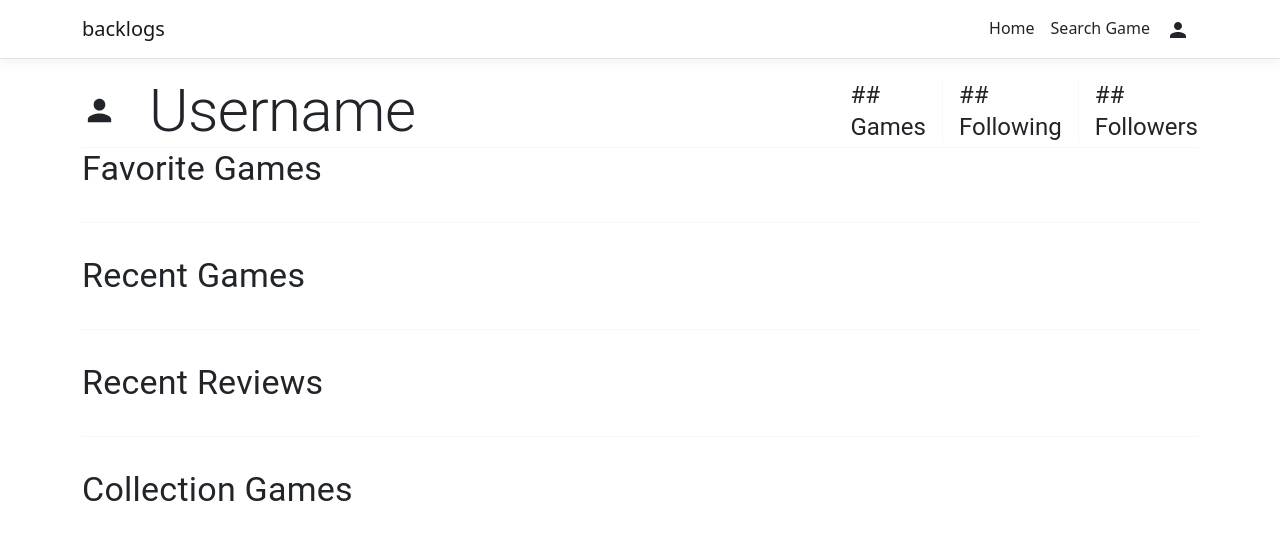
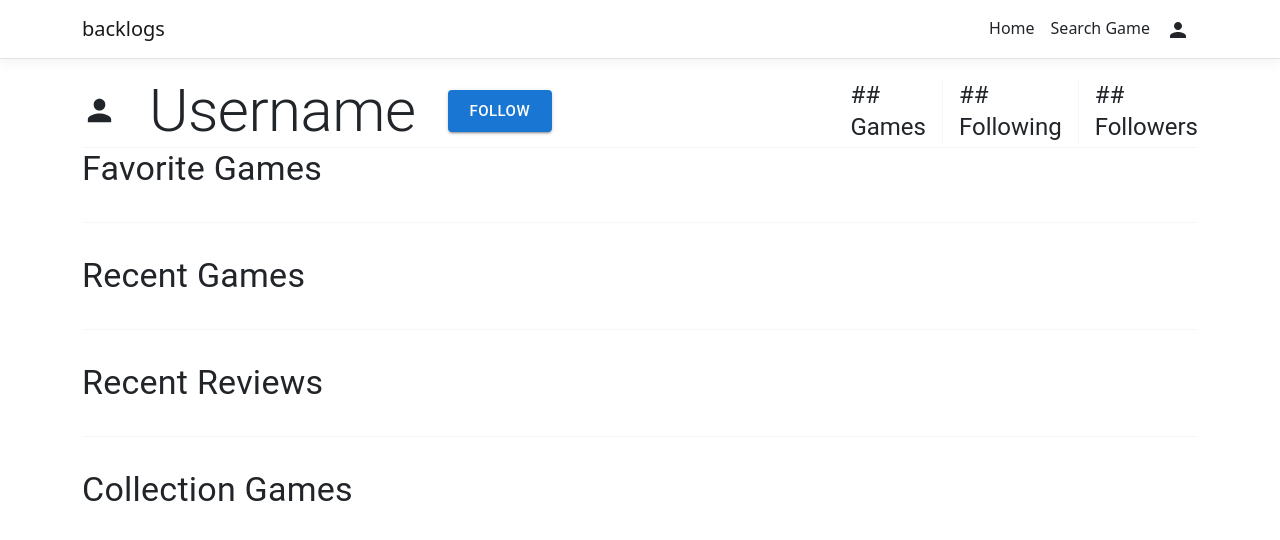
Before and after one commit to The-Appletuns/backlogs, a React (Create React App) app in the folder ClientApp/: page /user-profile in a window 1280 px wide. Shown: the top 540 px of the page. Built offline with nearby package versions, Linux system fonts and the light colour scheme.

Commit message:
added game box script

```diff
--- a/ClientApp/src/components/UserProfile.js
+++ b/ClientApp/src/components/UserProfile.js
@@ -22,22 +22,34 @@ export class UserProfile extends Component {
                     alignItems='center'
                     justifyContent='space-around'
                     spacing={4}>
+                    {/* Person Icon substitutes for the Profile Pic */}
                     <PersonIcon fontSize='large'/>
+
+                    {/* Username is the username lmao */}
                     <Typography variant='h2'>Username</Typography>
+
+                    {/* Button would either be Follow, Following, Edit Profile */}
+                    <Button variant='contained' size='large'>Follow</Button>
                 </Stack>
                 <Stack
                     direction="row"
                     alignItems='center'
                     divider={<Divider orientation="vertical" flexItem/>}
                     spacing={2}>
+
+                    {/* Number of games played */}
                     <Box>
                         <Typography variant='h5'>##</Typography>
                         <Typography variant='h5'>Games</Typography>
                     </Box>
+
+                    {/* Number of people following */}
                     <Box>
                         <Typography variant='h5'>##</Typography>
                         <Typography variant='h5'>Following</Typography>
                     </Box>
+
+                    {/* Number of followers */}
                     <Box>
                         <Typography variant='h5'>##</Typography>
                         <Typography variant='h5'>Followers</Typography>
@@ -55,18 +67,26 @@ export class UserProfile extends Component {
                 alignItems='stretch'
                 divider={<Divider orientation="horizontal" flexItem/>}
                 spacing={4}>
+
+                {/* Shows horizontal list of favorite games */}
                 <Box>
                     <Typography variant='h4'>Favorite Games</Typography>
 
                 </Box>
+
+                {/* Shows horizontal list of recent games played */}
                 <Box>
                     <Typography variant='h4'>Recent Games</Typography>
 
                 </Box>
+
+                {/* Shows Reviews of games */}
                 <Box>
                     <Typography variant='h4'>Recent Reviews</Typography>
 
                 </Box>
+
+                {/* Shows grid of game collection */}
                 <Box>
                     <Typography variant='h4'>Collection Games</Typography>
 
```
Also changed, not shown: ClientApp/src/components/GameBox.js (added, +15 -0 lines).
